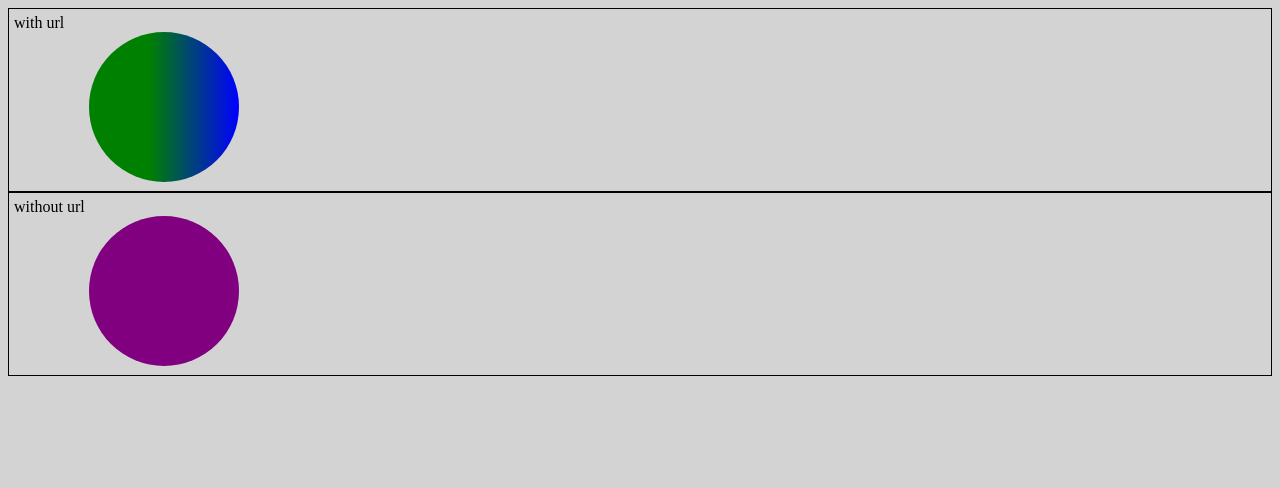
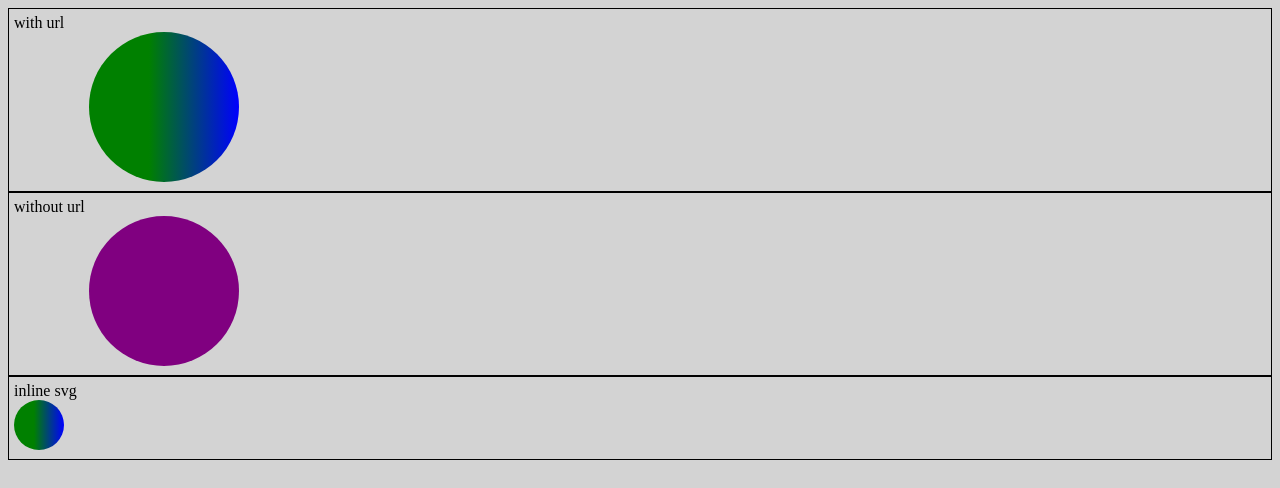
Before and after one commit to mattcodes01/svg-chrome-bug, a plain HTML site: page index.html in a window 1280 px wide. Drawn offline with Linux system fonts and the light colour scheme.

Commit message:
add inline svg

```diff
--- a/index.html
+++ b/index.html
@@ -6,7 +6,9 @@
     <meta name="viewport" content="width=device-width, initial-scale=1.0">
     <title>Document</title>
     <style>
-        body { background-color: lightgrey; }
+        body {
+            background-color: lightgrey;
+        }
     </style>
 </head>
 <body>
@@ -22,5 +24,17 @@
             <use href="test-no-url.svg#s1" />
         </svg>
     </div>
+    <div style="border: 1px solid black; padding: 5px;">
+        <div>inline svg</div>
+        <svg width="50" height="50" viewBox="0 0 100 100" id="s1" xmlns="http://www.w3.org/2000/svg">
+            <defs>
+                <linearGradient id="lgbg">
+                    <stop offset="40%" stop-color="green" />
+                    <stop offset="100%" stop-color="blue" />
+                </linearGradient>
+            </defs>
+            <circle style="fill:url(#lgbg)" cx="50" cy="50" r="50" />
+        </svg>
+    </div>
 </body>
 </html>
```
